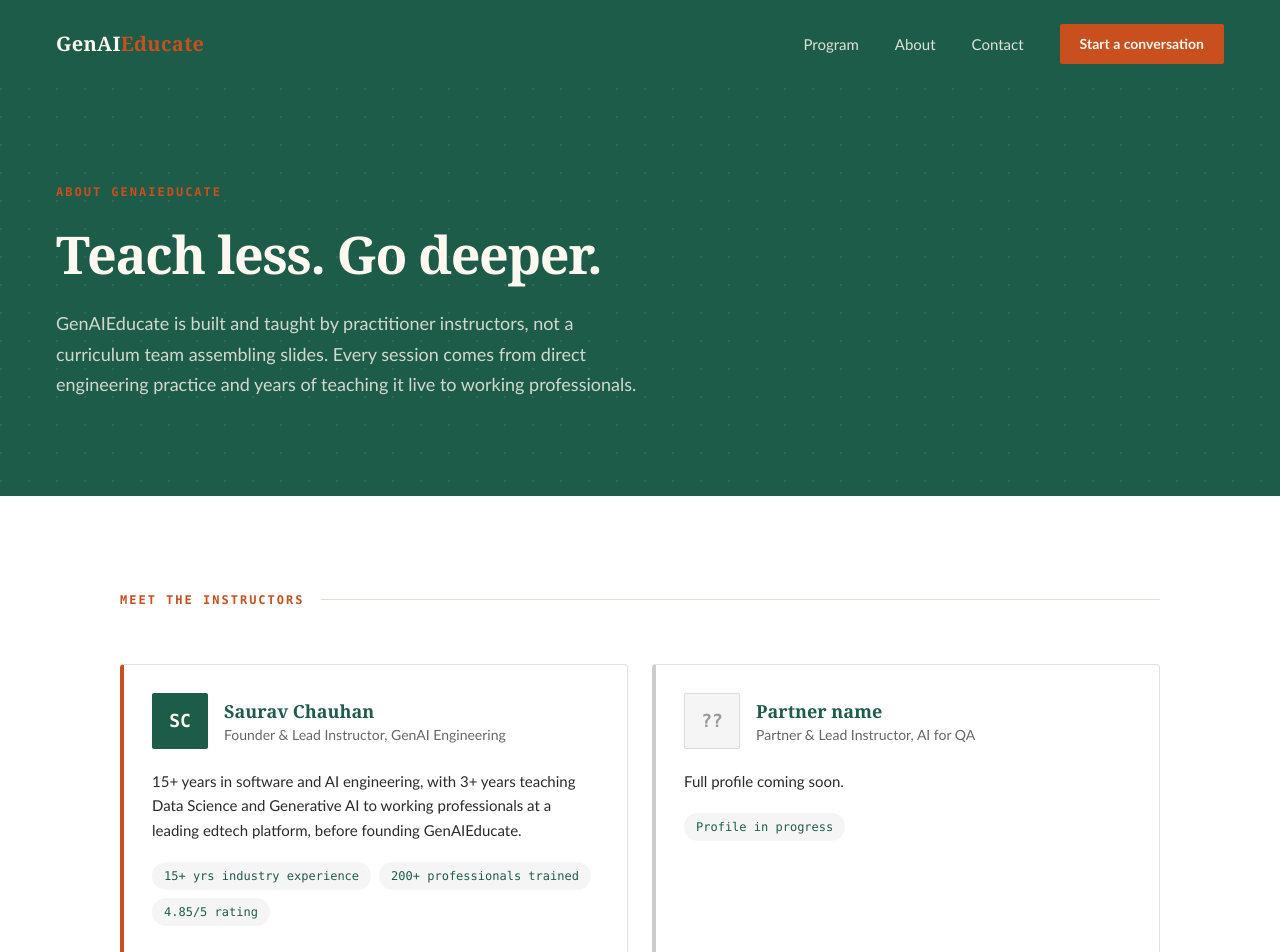
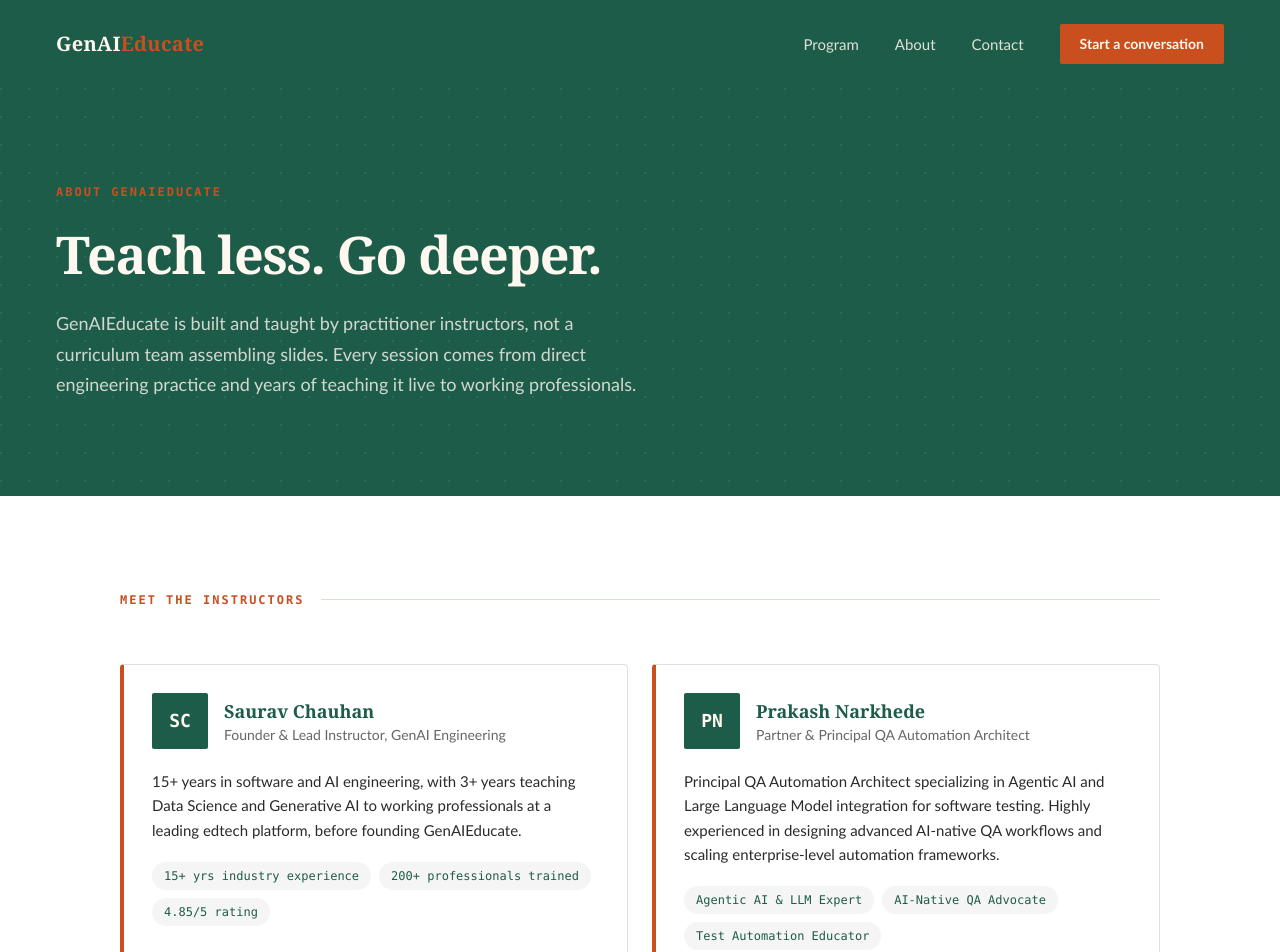
Before and after one commit to sauchauhan/genaieducate-website, a Next.js app: page /about in a window 1280 px wide. Shown: the top 952 px of the page. Built offline with nearby package versions, Linux system fonts and the light colour scheme.

Commit message:
Add Prakash Narkhede's instructor bio
Replaces the placeholder partner card on the about page with his real
name, title, bio, and specialty tags.

```diff
--- a/app/about/page.js
+++ b/app/about/page.js
@@ -35,12 +35,11 @@ export default function About() {
       stats: ["15+ yrs industry experience", "200+ professionals trained", "4.85/5 rating"],
     },
     {
-      initials: "??",
-      name: "Partner name",
-      role: "Partner & Lead Instructor, AI for QA",
-      bio: "Full profile coming soon.",
-      stats: ["Profile in progress"],
-      placeholder: true,
+      initials: "PN",
+      name: "Prakash Narkhede",
+      role: "Partner & Principal QA Automation Architect",
+      bio: "Principal QA Automation Architect specializing in Agentic AI and Large Language Model integration for software testing. Highly experienced in designing advanced AI-native QA workflows and scaling enterprise-level automation frameworks.",
+      stats: ["Agentic AI & LLM Expert", "AI-Native QA Advocate", "Test Automation Educator"],
     },
   ];
 
```
